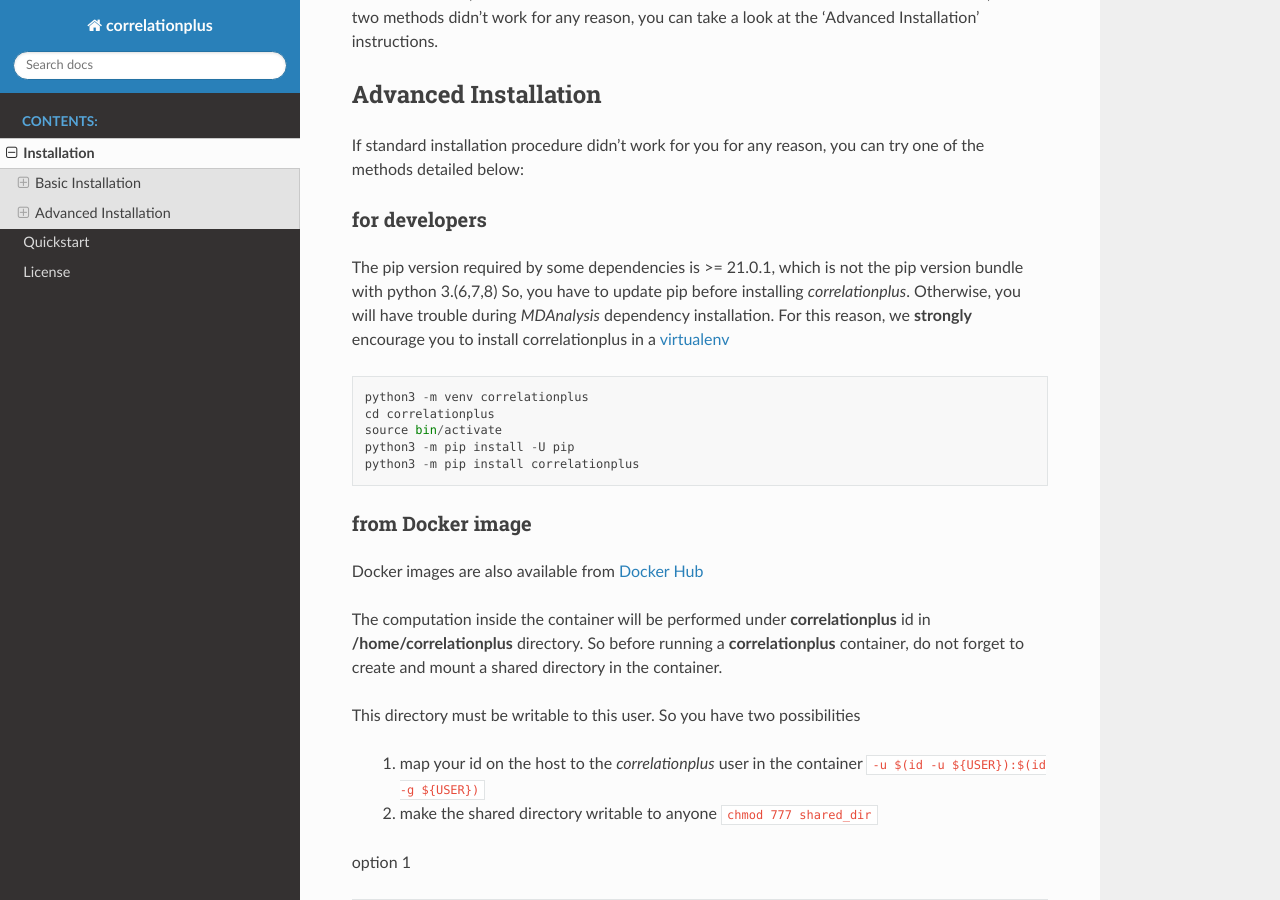
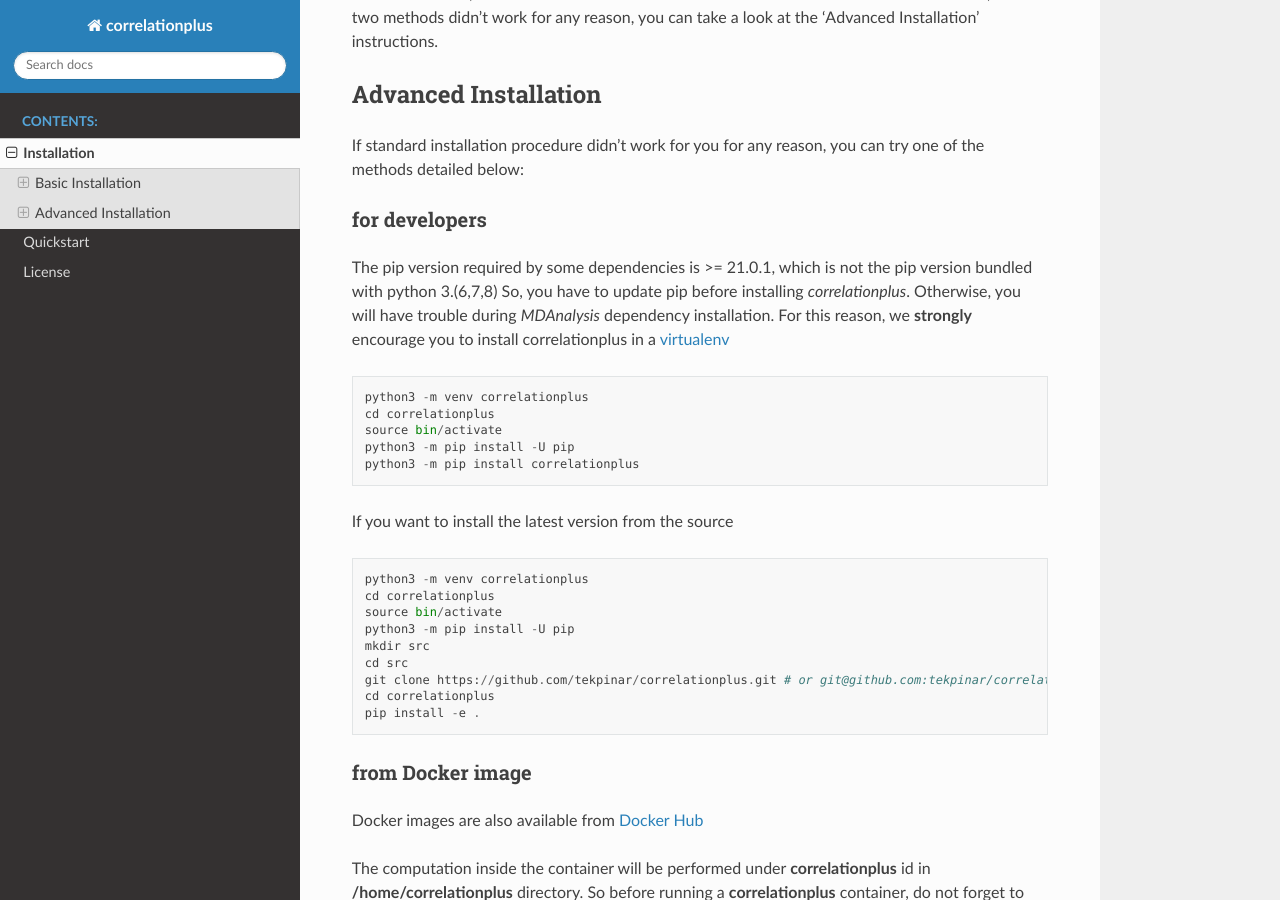
Before and after one commit to tekpinar/correlationplus, a Sphinx documentation site: the page built from docs/installation.rst, in a window 1280 px wide and 900 px high, scrolled down 760 px. Built offline with Sphinx 7.4.7 and the Read the Docs theme 2.0.0, drawn with Linux system fonts in a browser that asks for light colours.

Commit message:
Update installation.rst
Installing from the source was added.

```diff
--- a/docs/installation.rst
+++ b/docs/installation.rst
@@ -36,7 +36,7 @@
 
 for developers
 ~~~~~~~~~~~~~~
-The pip version required by some dependencies is >= 21.0.1, which is not the pip version bundle with python 3.(6,7,8)
+The pip version required by some dependencies is >= 21.0.1, which is not the pip version bundled with python 3.(6,7,8)
 So, you have to update pip before installing *correlationplus*. Otherwise, you will have trouble during *MDAnalysis* dependency installation.
 For this reason, we **strongly** encourage you to install correlationplus in a `virtualenv <https://virtualenv.pypa.io/en/latest/>`_ ::
 
@@ -45,6 +45,18 @@
 	source bin/activate
 	python3 -m pip install -U pip
 	python3 -m pip install correlationplus
+
+If you want to install the latest version from the source ::
+
+	python3 -m venv correlationplus
+	cd correlationplus
+	source bin/activate
+	python3 -m pip install -U pip
+	mkdir src
+	cd src
+	git clone https://github.com/tekpinar/correlationplus.git # or git@github.com:tekpinar/correlationplus.git``
+	cd correlationplus
+	pip install -e .
 
 from Docker image
 ~~~~~~~~~~~~~~~~~
```
